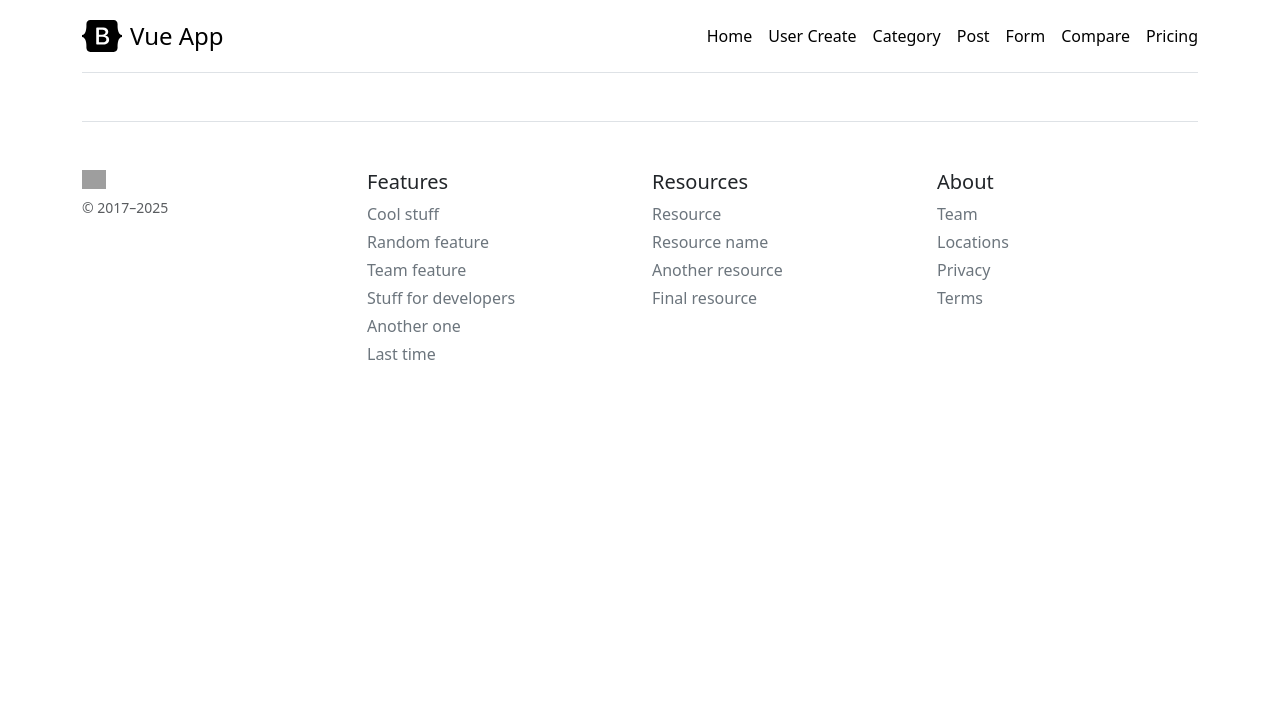
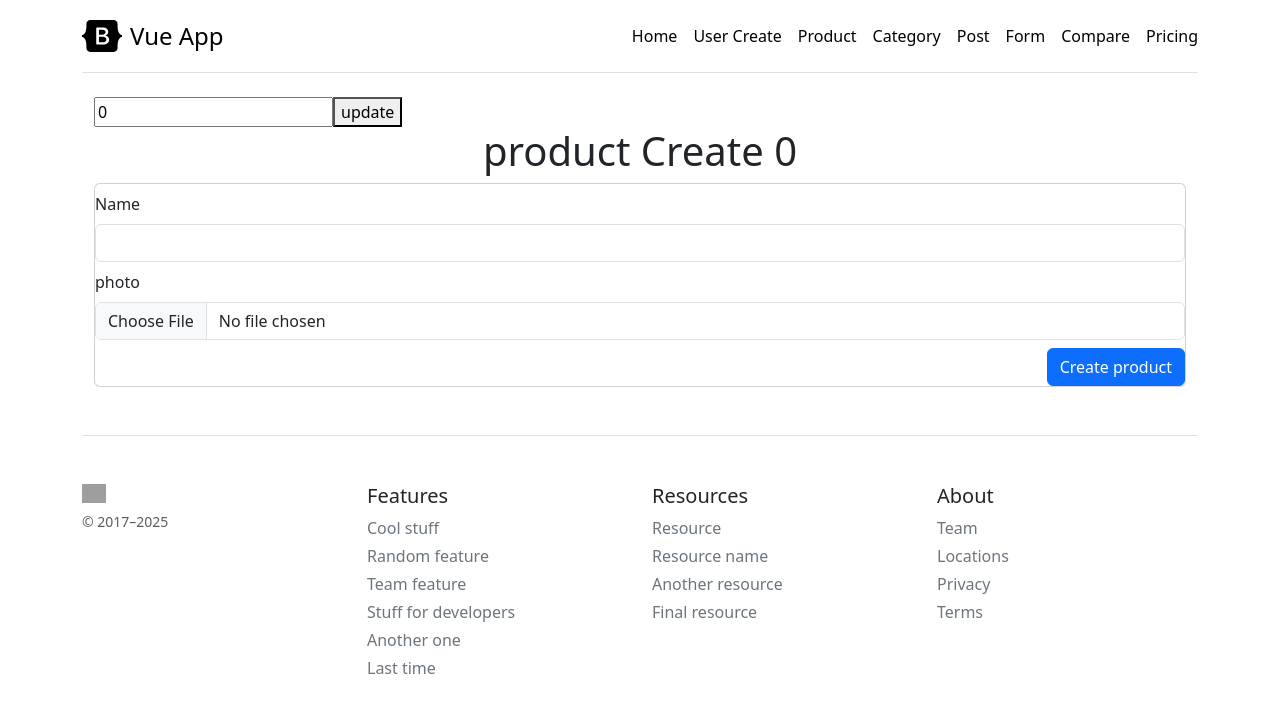
Before and after one commit to sohelr-dev/vuejs, a Vue app in the folder vue-app/: page /products/create in a window 1280 px wide. Shown: the top 712 px of the page. Built offline with nearby package versions, Linux system fonts and the light colour scheme; grey boxes are pictures that could not be loaded; the HTML template or start-up script is replaced by a standard one.

Commit message:
file upload

```diff
--- /dev/null
+++ b/vue-app/src/components/interfaces/product.interfaces.ts
@@ -0,0 +1,28 @@
+export interface Product {
+id: number;
+name: string;
+category_id: number;
+description?: string | null;
+price: number;
+discount?: number | null;
+quantity?: number | null;
+photo?: string | null;
+photo_file?: File | null;
+created_at?: string | null;
+updated_at?: string | null;
+}
+
+const defaultProduct:Product={
+     id: 0,
+     name: '',
+     category_id: 0,
+     description: '',
+     price: 0,
+     discount: 0,
+     quantity: 0,
+     photo: '' ,
+     photo_file: null ,
+     created_at: '' ,
+     updated_at: '' ,
+}
+export default defaultProduct;
--- a/vue-app/src/main.ts
+++ b/vue-app/src/main.ts
@@ -7,6 +7,9 @@ import App from './App.vue'
 import myRouterView from './routes/index.ts'
 import { createPinia } from 'pinia'
 
+const baseUrl= 'http://127.0.0.1:8001/';
+export default baseUrl;
+
 const pinia =createPinia();
 
 
--- a/vue-app/src/views/layouts/Navbar.vue
+++ b/vue-app/src/views/layouts/Navbar.vue
@@ -32,6 +32,9 @@
         <router-link  class="me-3 py-2 link-body-emphasis text-decoration-none" to="/create-user"
           >User Create</router-link
         >
+        <router-link  class="me-3 py-2 link-body-emphasis text-decoration-none" to="/product"
+          >Product</router-link
+        >
         <router-link  class="me-3 py-2 link-body-emphasis text-decoration-none" to="/category"
           >Category</router-link
         >
--- /dev/null
+++ b/vue-app/src/views/pages/Product/ProductCreate.vue
@@ -0,0 +1,99 @@
+<script setup lang="ts">
+
+
+import defaultProduct, { type Product } from '@/components/interfaces/product.interfaces';
+import { useCounterStore } from '@/store/counter';
+import axios from 'axios';
+import { reactive, ref } from 'vue';
+import { useRouter } from 'vue-router'; // <-- Fix here
+
+const product = reactive<Product>(defaultProduct);
+
+const navigate = useRouter();
+
+const counter =useCounterStore();
+const newCount = ref(counter.count);
+
+const onFileChange=(event:any)=>{
+     product.photo_file = event.target.files[0];
+}
+
+function formSubmit() {
+     // console.log(product)
+     let formdata =new FormData();
+     formdata.append('name',product.name);
+     formdata.append('photo',product.photo_file as File);
+
+     // console.log(formdata);
+     formdata.forEach((value,key)=>{
+          console.log(value + 'key' + key);
+     })
+
+     // console.log(formdata);
+     // axios.post('http://127.0.0.1:8000/api/products', product);
+     //for form data
+     axios.post('http://127.0.0.1:8001/api/products',formdata,
+           {
+        headers: {
+          'Content-Type': 'multipart/form-data',
+          'Accept':'application/json'
+        },
+      }
+     )
+     .then((res) => {
+          // console.log(res.data.id);
+
+          if (res.data) {
+               console.log(res.data);
+          // alert("product created successfully.");
+          // navigate.push('/product');
+          // product===defaultproduct;
+          // counter.count = res.data.name;
+          }
+     })
+     .catch((error) => {
+          console.log(error);
+     });
+}
+
+function updateValue(){
+     counter.count=newCount.value;
+     counter.setLocal();
+
+     // localStorage.setItem('UpdateValue',String(counter.count));
+
+}
+// console.log(Number(localStorage.getItem("UpdateValue")));
+// counter.count = localStorage.getItem("UpdateValue");
+
+
+</script>
+<template>
+     <div class="container">
+         <div>
+               <input type="text" v-model="newCount" >
+               <button @click="updateValue" type="submit">update</button>
+         </div>
+          <h1 class="text-center">product Create {{ counter.count }}</h1>
+          <div class="card">
+               <form @submit.prevent="formSubmit">
+                    <div class="mt-2">
+                         <label for="userId" class="form-label">Name</label>
+                         <input type="text" v-model="product.name"  id="userId" class="form-control">
+                    </div>
+                    <div class="mt-2">
+                         <label for="body" class="form-label">photo</label>
+                         <input type="file" @change="onFileChange" id="body" class="form-control">
+                    </div>
+                    <!-- <div class="mt-2">
+                         <label for="body" class="form-label">Active</label>
+                         <input type="text" v-model="product.is_inactive" id="body" class="form-control">
+                    </div>
+                     -->
+                    <div class="mt-2 text-end">
+                         <button type="submit" class="btn btn-primary ">Create product</button>
+                    </div>
+               </form>
+          </div>
+     </div>
+</template>
--- a/vue-app/src/views/pages/category/ManageCategories.vue
+++ b/vue-app/src/views/pages/Product/ProductList.vue
@@ -1,30 +1,32 @@
 <script setup lang="ts">
 
-import type { CategoryType } from '@/components/interfaces/category.interfaces';
+import type { Product } from '@/components/interfaces/product.interfaces';
+import baseUrl from '@/main';
 import { useCounterStore } from '@/store/counter';
 import axios from 'axios';
 import { ref } from 'vue';
+
 const counter =useCounterStore();
-let categories = ref<CategoryType[]>([]);
-axios.get("http://127.0.0.1:8000/api/categories")
+let products = ref<Product[]>([]);
+axios.get("http://127.0.0.1:8001/api/products")
      .then((res)=>{
-          // console.log(res.data)
-          categories.value= res.data;
+          console.log(res.data)
+          products.value= res.data.product;
 
      })
      .catch((error)=>{
           console.log(error);
      });
-     console.log(categories.value);
+     console.log(products.value);
 </script>
 <template>
      <div class="conatiner">
           <div class="text-end">
-               <router-link to="categories/create" class="btn btn-success">Create Category</router-link>
+               <router-link to="products/create" class="btn btn-success">Create product</router-link>
           </div>
           <div class="card">
                <div class="card-header p-2 text-center">
-                    Manage Category <span class="badge text-danger bg-primary">{{ counter.count }}</span>
+                    Manage product <span class="badge text-danger bg-primary">{{ counter.count }}</span>
                </div>
                <div class="responsive">
                     <table class="table">
@@ -32,19 +34,26 @@ axios.get("http://127.0.0.1:8000/api/categories")
                               <tr class="p-2">
                                    <th>Id</th>
                                    <th>Name</th>
+                                   <th>Photo</th>
                                    <th>Action</th>
                               </tr>
                          </thead>
                          <tbody>
-                              <tr v-for="category in categories" :key="category.id">
-                                   <td>{{ category.id }}</td>
-                                   <td>{{ category.name }}</td>
+                              <tr v-for="product in products" :key="product.id">
+                                   <td>{{ product.id }}</td>
+                                   <td>{{ product.name }}</td>
+                                   <td><img
+                                             :src="product.photo ? baseUrl + product.photo : ''"
+                                             alt=""
+                                             width="60"
+                                             />
+                                             </td>
 
                                    <td class="d-flex gap-2">
-                                        <router-link :to="`category-details/${category.id}`" class="btn btn-primary">
+                                        <router-link :to="`product-details/${product.id}`" class="btn btn-primary">
                                              view
                                         </router-link>
-                                        <router-link :to="`category-edit/${category.id}`" class="btn btn-outline-primary">
+                                        <router-link :to="`product-edit/${product.id}`" class="btn btn-outline-primary">
                                              Edit
                                         </router-link>
                                    </td>
--- a/vue-app/src/views/pages/category/CategoryCreate.vue
+++ b/vue-app/src/views/pages/category/CategoryCreate.vue
@@ -20,7 +20,7 @@ function formSubmit() {
      formdata.append('is_inactive',category.is_inactive.toString());
      // axios.post('http://127.0.0.1:8000/api/categories', category);
      //for form data
-     axios.post('http://127.0.0.1:8000/api/categories', formdata)
+     axios.post('http://127.0.0.1:8001/api/categories', formdata)
      .then((res) => {
           console.log(res.data.id);
           if (res.data) {
--- a/vue-app/src/views/pages/category/CategoryDeatails.vue
+++ b/vue-app/src/views/pages/category/CategoryDeatails.vue
@@ -11,7 +11,7 @@ const queryId =route.params.id
 // const categoryDeatails = ref<CategoryFake | null>(defaultCategory);
 const categoryDeatails = reactive<CategoryType >(defaultCategory);
 
-axios.get(`http://127.0.0.1:8000/api/categories/${queryId}`)
+axios.get(`http://127.0.0.1:8001/api/categories/${queryId}`)
      .then((res)=>{
           console.log(res);
           if(res.status ===200 || res.status ===201){
--- a/vue-app/src/views/pages/category/CategoryEdit.vue
+++ b/vue-app/src/views/pages/category/CategoryEdit.vue
@@ -16,7 +16,7 @@ const queryId =route.params.id;
 
 
 
-axios.get(`http://127.0.0.1:8000/api/categories/${queryId}`)
+axios.get(`http://127.0.0.1:8001/api/categories/${queryId}`)
      .then((res)=>{
           console.log(res);
           if(res.status ===200 || res.status ===201){
@@ -33,7 +33,7 @@ axios.get(`http://127.0.0.1:8000/api/categories/${queryId}`)
 
 
 function formSubmit(){
-     axios.patch(`http://127.0.0.1:8000/api/categories/${queryId}`,category)
+     axios.patch(`http://127.0.0.1:8001/api/categories/${queryId}`,category)
      .then((res)=>{
           // console.log(res);
           if(res){
```
Also changed, not shown: vue-app/src/routes/index.ts (+7 -0 lines).
